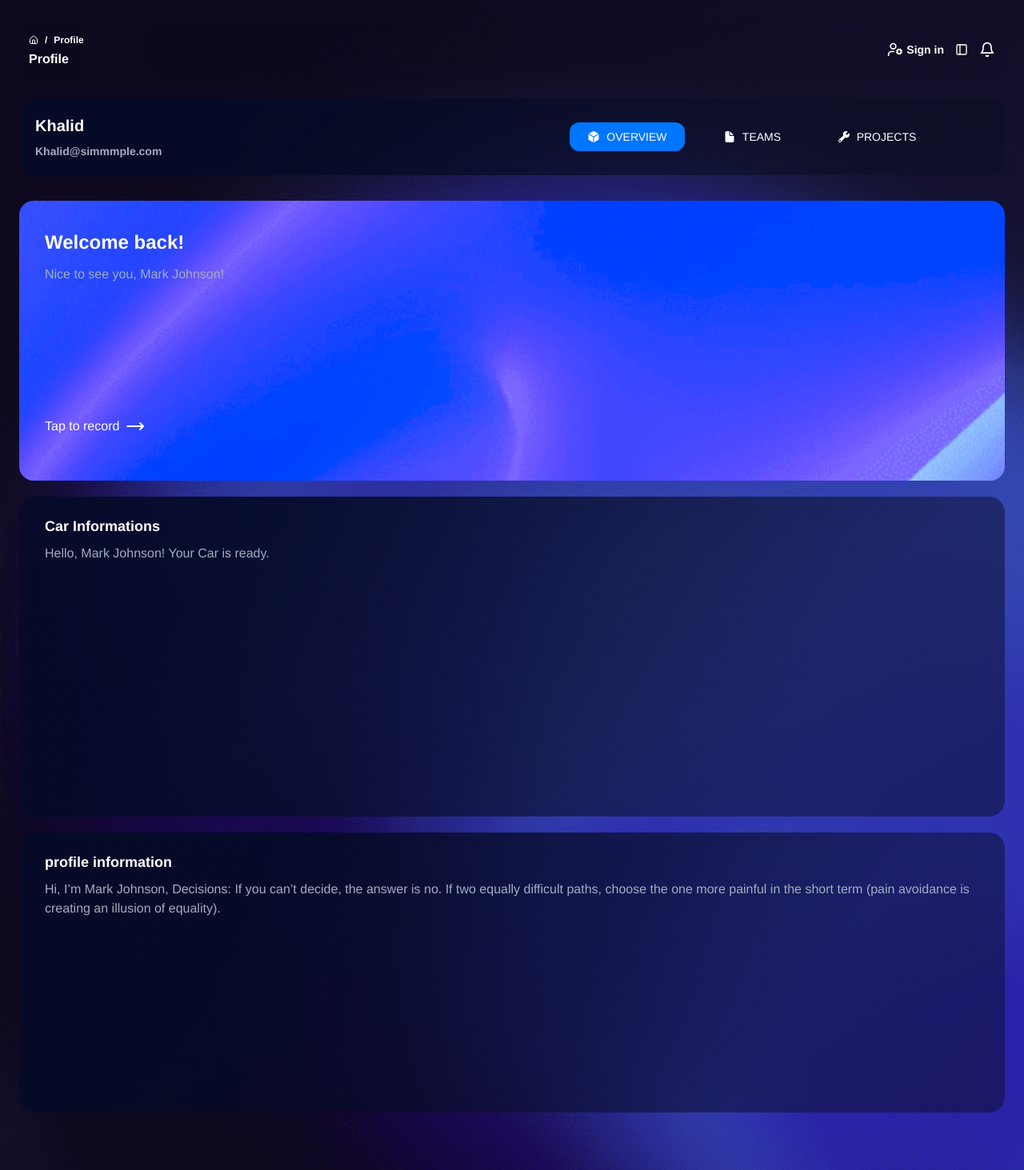
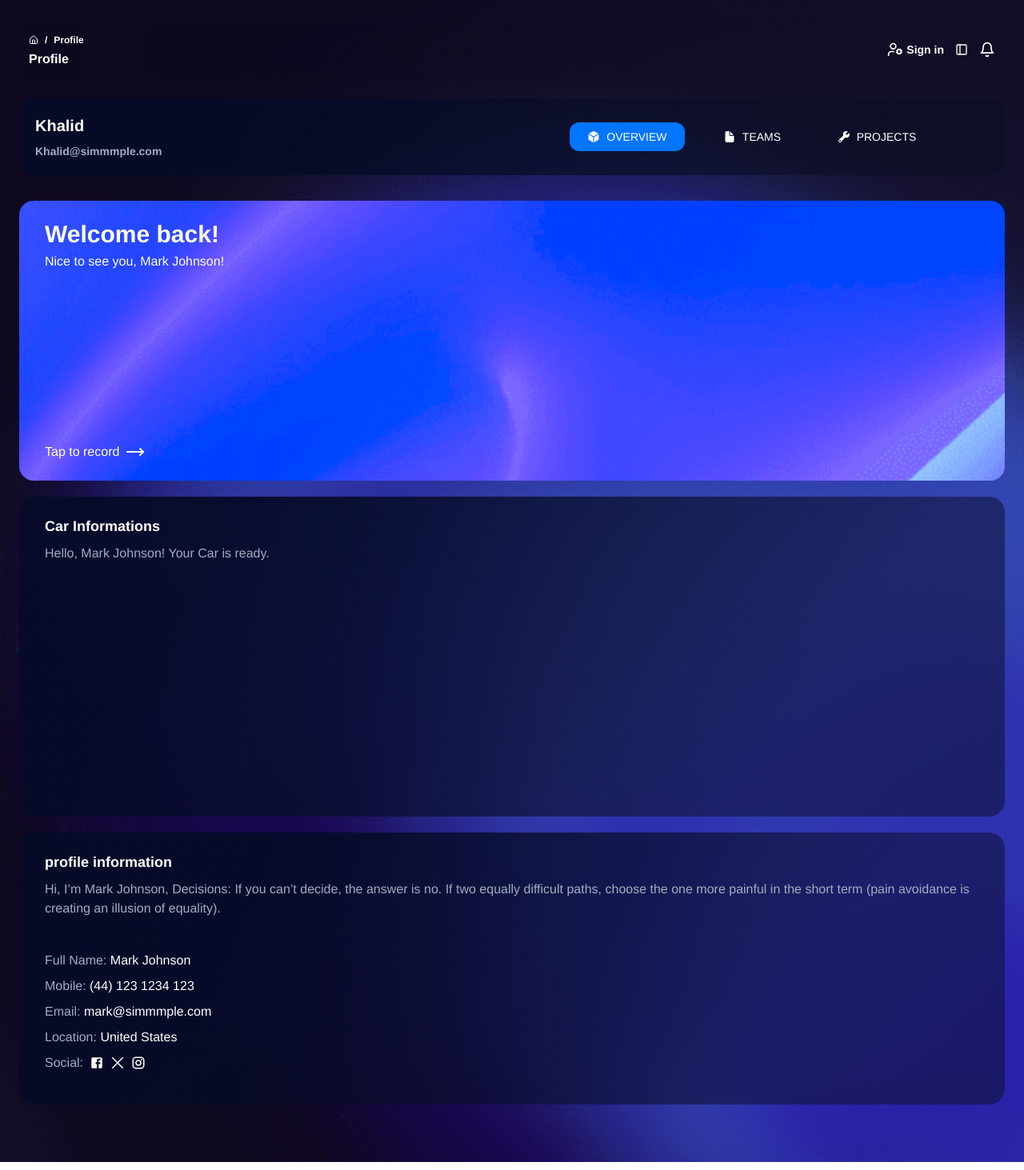
Before and after one commit to shefoo-om/Dashboard, a Next.js app: page /profile in a window 1280 px wide. Shown: the whole page at 80% size. Built offline with nearby package versions, Linux system fonts and the light colour scheme.

Commit message:
finished the Profile information card

```diff
--- a/src/app/profile/page.tsx
+++ b/src/app/profile/page.tsx
@@ -1,13 +1,19 @@
 /* eslint-disable @typescript-eslint/no-explicit-any */
 "use client";
 
-import type { NavbarDetails } from "@/types/Profile"
+import type { NavbarDetails, profileInformation } from "@/types/Profile"
 import { MoveRight } from "lucide-react";
 import Link from "next/link";
 import React, { useState } from "react"
 
 const NavbarDetails: NavbarDetails[] = [
   { name: "Khalid", email: "Khalid@simmmple.com" }
+]
+const ProfileInformation: profileInformation[] = [
+  {
+    name: " Mark Johnson", mobile: " (44) 123 1234 123", email: "mark@simmmple.com", location: " United States",
+    socail: [{ Facebook: "https://www.facebook.com", X: "https://www.twitter.com", Insta: "https://www.instagram.com" }]
+  }
 ]
 
 export default function ProfilePage() {
@@ -62,11 +68,10 @@ export default function ProfilePage() {
       </div>
 
       <div className="w-full h-max grid grid-cols-3 max-[1400px]:grid-cols-1 gap-3 max-[1300px]:gap-y-5">
-        <div className="billingSecondCardBg w-full h-full min-h-[350px] rounded-[20px] pt-6 pl-8">
-          <div className="h-[270px] flex flex-col flex-wrap justify-between font-medium">
+        <div className="billingSecondCardBg w-full h-full min-h-[350px] flex flex-col flex-wrap justify-between font-medium rounded-[20px] py-6 pl-8">
           <div>
-              <p className="font-bold text-2xl w-full py-3">Welcome back!</p>
-              <p className="text-secondColor">Nice to see you, Mark Johnson!</p>
+            <p className="font-bold text-3xl w-full pb-1">Welcome back!</p>
+            <p>Nice to see you, Mark Johnson!</p>
           </div>
           <Link href={"/"} className="flex flex-nowrap w-max items-center">
             Tap to record
@@ -75,7 +80,7 @@ export default function ProfilePage() {
             </p>
           </Link>
         </div>
-        </div>
+
         <div className="MainCards w-full h-full min-h-[400px] flex flex-col justify-between items-center gap-3 pt-6 px-8">
           <div className="w-full h-max">
             <p className="headerTitle pb-2">Car Informations</p>
@@ -85,11 +90,43 @@ export default function ProfilePage() {
             <div></div>
           </div>
         </div>
-        <div className="MainCards w-full h-full min-h-[350px] flex flex-col justify-between items-center gap-3 pt-6 px-8">
-          <div className="w-full h-max">
+
+        <div className="MainCards w-full h-full min-h-[340px] h-full flex flex-col justify-between items-center gap-y-5 pt-6 px-8">
+          <div className="w-full h-max ">
             <p className="headerTitle pb-2">profile information</p>
             <p className="text-secondColor">Hi, I’m Mark Johnson, Decisions: If you can’t decide, the answer is no. If two equally difficult paths, choose the one more painful in the short term (pain avoidance is creating an illusion of equality).</p>
           </div>
+          <ul className="text-secondColor w-full h-max space-y-2 text-start">
+            {ProfileInformation.map((info) => (
+              <React.Fragment key={info.mobile}>
+                <li>Full Name: <span className="text-white ">{info.name}</span></li>
+                <li>Mobile: <span className="text-white " >{info.mobile}</span></li>
+                <li>Email: <span className="text-white ">{info.email}</span></li>
+                <li>Location: <span className="text-white ">{info.location}</span></li>
+                <li className="flex justify-between items-center gap-2 w-max">Social:
+                  {info.socail.map((ele) => (
+                    <>
+                      <a href={ele.Facebook} target="_blank" rel="noopener noreferrer" className="cursor-pointer hover:scale-105 duration-200">
+                        <svg className="w-[18px] h-[18px]" color="white" focusable="false" viewBox="0 0 24 24" aria-hidden="true" data-testid="FacebookIcon">
+                          <path fill="white" d="M5 3h14a2 2 0 0 1 2 2v14a2 2 0 0 1-2 2H5a2 2 0 0 1-2-2V5a2 2 0 0 1 2-2m13 2h-2.5A3.5 3.5 0 0 0 12 8.5V11h-2v3h2v7h3v-7h3v-3h-3V9a1 1 0 0 1 1-1h2V5z"></path>
+                        </svg>
+                      </a>
+                      <a href={ele.X} target="_blank" rel="noopener noreferrer" className="cursor-pointer hover:scale-105 duration-200">
+                        <svg className="w-[18px] h-[18px]" focusable="false" viewBox="0 0 24 24" aria-hidden="true" data-testid="TwitterIcon">
+                          <path fill="white" d="M21 3L3 21M3 3l18 18" stroke="white" strokeWidth="2"></path>
+                        </svg>
+                      </a>
+                      <a href={ele.Insta} target="_blank" rel="noopener noreferrer" className="cursor-pointer hover:scale-105 duration-200">
+                        <svg className="w-[18px] h-[18px]" focusable="false" viewBox="0 0 24 24" aria-hidden="true" data-testid="InstagramIcon">
+                          <path fill="white" d="M7.8 2h8.4C19.4 2 22 4.6 22 7.8v8.4a5.8 5.8 0 0 1-5.8 5.8H7.8C4.6 22 2 19.4 2 16.2V7.8A5.8 5.8 0 0 1 7.8 2m-.2 2A3.6 3.6 0 0 0 4 7.6v8.8C4 18.39 5.61 20 7.6 20h8.8a3.6 3.6 0 0 0 3.6-3.6V7.6C20 5.61 18.39 4 16.4 4H7.6m9.65 1.5a1.25 1.25 0 0 1 1.25 1.25A1.25 1.25 0 0 1 17.25 8 1.25 1.25 0 0 1 16 6.75a1.25 1.25 0 0 1 1.25-1.25M12 7a5 5 0 0 1 5 5 5 5 0 0 1-5 5 5 5 0 0 1-5-5 5 5 0 0 1 5-5m0 2a3 3 0 0 0-3 3 3 3 0 0 0 3 3 3 3 0 0 0 3-3 3 3 0 0 0-3-3z"></path>
+                        </svg>
+                      </a>
+                    </>
+                  ))}
+                </li>
+              </React.Fragment>
+            ))}
+          </ul>
           <div>
 
           </div>
```
Lines whose indentation alone changed are shown as unchanged.
